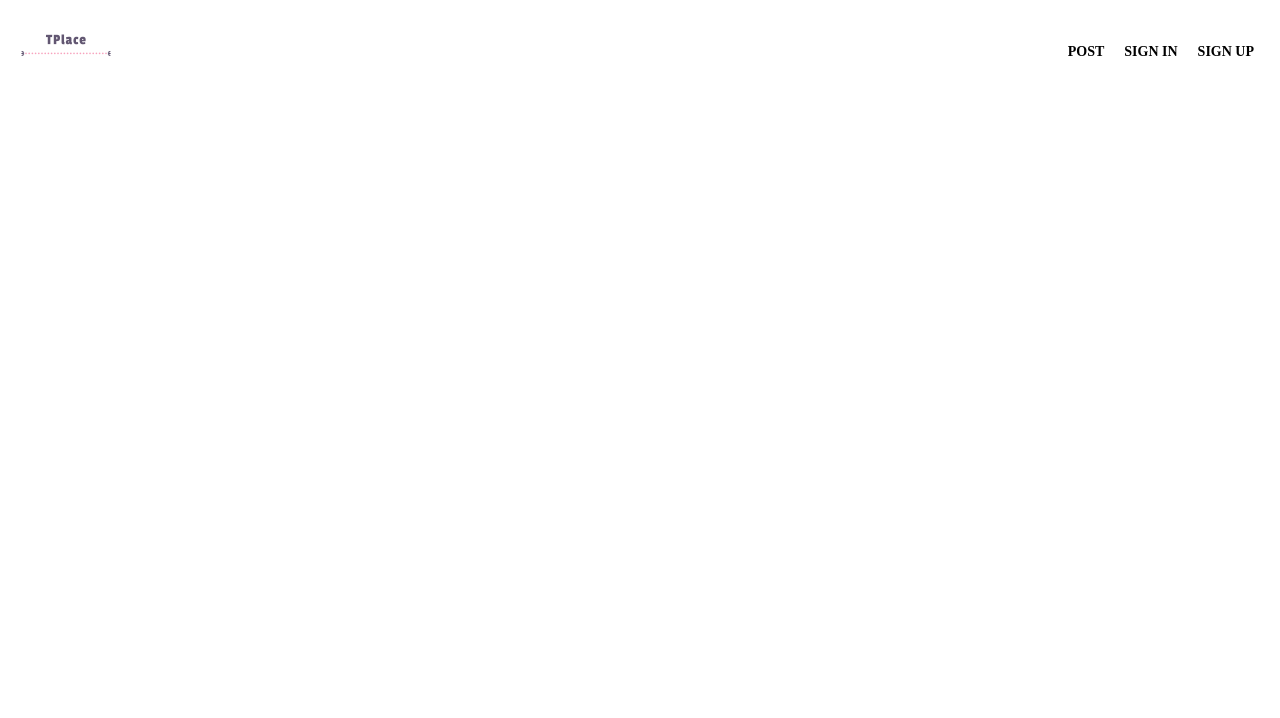
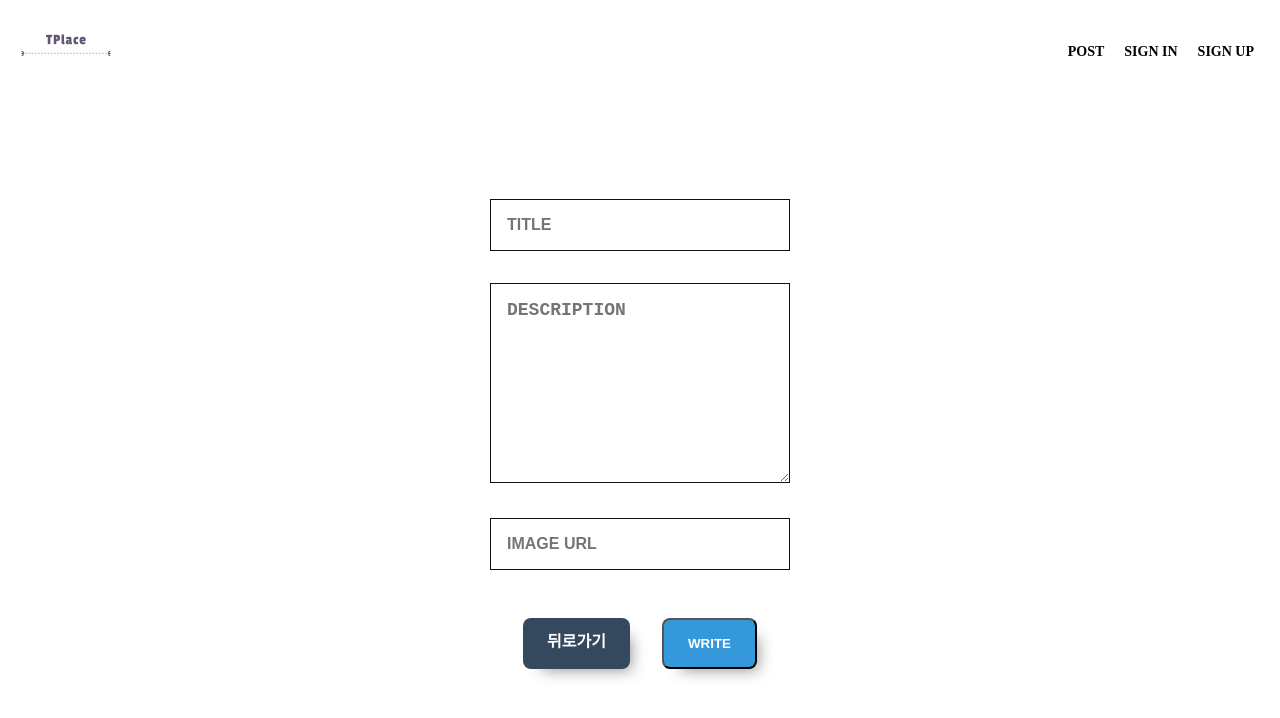
Before and after one commit to ssearobber/TPlace_client, a React (Create React App) app: page /post/create in a window 1280 px wide. Shown: the top 718 px of the page. Built offline with nearby package versions, Linux system fonts and the light colour scheme.

Commit message:
createPost 추가

```diff
--- a/src/App.js
+++ b/src/App.js
@@ -10,6 +10,7 @@ import { IS_LOGGED_IN } from './SharedQueries.local';
 import Header from './components/organisms/Header';
 import GetPosts from './page/post/GetPosts';
 import GetPostById from './page/post/GetPostById';
+import PostForm from './page/post/PostForm';
 import SignIn from './page/auth/SignIn';
 import SignUp from './page/auth/SignUp';
 
@@ -18,8 +19,8 @@ const App = () => {
     data: {
       auth: { isLoggedIn },
     },
-    loading,
-    error,
+    // loading,
+    // error,
   } = useQuery(IS_LOGGED_IN);
 
   console.log(isLoggedIn);
@@ -33,8 +34,12 @@ const App = () => {
           <Switch>
             <Route path={'/signUp'} component={SignUp} />
             <Route path={'/signIn'} component={SignIn} />
-            <Route path={'/posts'} exact component={GetPosts} />
+            <Route path={'/posts'} exact>
+              <GetPosts isLoggedIn={isLoggedIn} />
+            </Route>
+            <Route path={'/post/create'} exact component={PostForm} />
             <Route path={'/post/:postId'} exact component={GetPostById} />
+            <Route path={'/post/:postId/update'} exact component={PostForm} />
             <Redirect from={'*'} to={'/'} />
           </Switch>
         </Router>
--- a/src/apollo/Client.js
+++ b/src/apollo/Client.js
@@ -7,11 +7,6 @@ export default new ApolloClient({
   fetchOptions: {
     credentials: 'include',
   },
-  onError: ({ networkError }) => {
-    if (networkError) {
-      console.log(`네트워크 에러입니다 : ${networkError}`);
-    }
-  },
   request: async (operation) => {
     const token = await localStorage.getItem('token');
     operation.setContext({
@@ -20,6 +15,14 @@ export default new ApolloClient({
       },
     });
   },
+  onError: ({ networkError, graphQLErrors }) => {
+    if (networkError) {
+      console.log(`네트워크 에러입니다 : ${networkError}`);
+    }
+    if (graphQLErrors) {
+      console.log(`graphQL 에러입니다 : ${graphQLErrors.map((error) => console.log(error))}`);
+    }
+  },
 
   clientState: {
     defaults,
--- a/src/page/Post/GetPostById/GetPostByIdPresenter.jsx
+++ b/src/page/Post/GetPostById/GetPostByIdPresenter.jsx
@@ -48,11 +48,11 @@ const Title = styled.div`
   font-size: 22px;
 `;
 
-const Author = styled.div`
-  font-weight: 600;
-  font-size: 12px;
-  margin: 2px 0;
-`;
+// const Author = styled.div`
+//   font-weight: 600;
+//   font-size: 12px;
+//   margin: 2px 0;
+// `;
 const Description = styled.div`
   font-weight: 600;
   font-size: 16px;
--- a/src/page/Post/GetPostById/index.js
+++ b/src/page/Post/GetPostById/index.js
@@ -1,3 +1,3 @@
-import GetPostByIdContainer from './GetPostByIdContainer';
+import GetPostById from './GetPostByIdContainer';
 
-export default GetPostByIdContainer;
+export default GetPostById;
--- a/src/page/Post/GetPosts/GetPostsContainer.jsx
+++ b/src/page/Post/GetPosts/GetPostsContainer.jsx
@@ -4,7 +4,7 @@ import { withRouter } from 'react-router-dom';
 import { GET_POSTS } from './GetPostsQuery';
 import GetPostsPresenter from './GetPostsPresenter';
 
-const GetPostsContainer = ({ history }) => {
+const GetPostsContainer = ({ history, isLoggedIn }) => {
   const { success: loading, error, data } = useQuery(GET_POSTS);
   let posts;
   if (loading) return <>loading...</>;
@@ -14,7 +14,7 @@ const GetPostsContainer = ({ history }) => {
     posts = data.getPosts.data;
   }
 
-  return <GetPostsPresenter posts={posts} history={history} />;
+  return <GetPostsPresenter posts={posts} history={history} isLoggedIn={isLoggedIn} />;
 };
 
 export default withRouter(GetPostsContainer);
--- a/src/page/Post/GetPosts/GetPostsPresenter.jsx
+++ b/src/page/Post/GetPosts/GetPostsPresenter.jsx
@@ -14,6 +14,27 @@ const Container = styled.div`
   padding: 0 16px;
 `;
 
+const ButtonBox = styled.div`
+  margin: 32px 0;
+  display: flex;
+  justify-content: flex-end;
+`;
+
+const WriteButton = styled.div`
+  cursor: pointer;
+  border-radius: 8px;
+  box-sizing: border-box;
+  padding: 16px 24px;
+  font-weight: 900;
+  box-shadow: 10px 10px 15px -9px rgba(0, 0, 0, 0.43);
+  background-color: #34495e;
+  color: #ffffff;
+  transition: all 0.2s ease;
+  &:hover {
+    background-color: #182223;
+  }
+`;
+
 const GridContainer = styled.div`
   display: grid;
   grid-template-columns: repeat(1, 1fr);
@@ -26,9 +47,20 @@ const GridContainer = styled.div`
   }
 `;
 
-const GetPostsPresenter = ({ posts, history }) => {
+const GetPostsPresenter = ({ posts, history, isLoggedIn }) => {
   return (
     <Container>
+      {isLoggedIn && (
+        <ButtonBox>
+          <WriteButton
+            onClick={() => {
+              history.push('/post/create');
+            }}
+          >
+            포스트작성
+          </WriteButton>
+        </ButtonBox>
+      )}
       <GridContainer>
         {posts && posts.map((post) => <PostItem key={post.id} history={history} {...post} />)}
       </GridContainer>
--- /dev/null
+++ b/src/page/Post/PostForm/PostFormContainer.jsx
@@ -0,0 +1,120 @@
+import React, { useState } from 'react';
+import CreatePostPresenter from './PostFormPresenter';
+import { useMutation } from '@apollo/react-hooks';
+import { CRETE_POST, UPDATE_POST_BY_ID } from './PostFormQuery';
+import { GET_POSTS } from '../GetPosts/GetPostsQuery';
+import { GET_POST_BY_ID } from '../GetPostById/GetPostByIdQuery';
+import { withRouter } from 'react-router-dom';
+import { toast } from 'react-toastify';
+
+const PostFormContainer = ({ history, match }) => {
+  const initialState = {
+    title: '',
+    description: '',
+    imgUrl: '',
+  };
+  const [formData, setFormData] = useState(initialState);
+  //   const { loading, error } = useQuery(GET_POST_BY_ID, {
+  //     skip: match.params.postId ? false : true,
+  //     variables: {
+  //       postId: match.params.postId,
+  //     },
+  //     onCompleted({ getPostById }) {
+  //       const { success, error, data } = getPostById;
+  //       if (error) {
+  //         toast.error(error.message);
+  //       } else if (success) {
+  //         setFormData({
+  //           ...formData,
+  //           title: data.title,
+  //           description: data.description,
+  //           imgUrl: data.imgUrl,
+  //         });
+  //       }
+  //     },
+  //   });
+
+  const [createPostFn] = useMutation(CRETE_POST, {
+    variables: {
+      title: formData.title,
+      description: formData.description,
+      imgUrl: formData.imgUrl
+        ? formData.imgUrl
+        : 'https://b-rise.jp/wp-content/themes/b-rise/images/sample_img.gif',
+    },
+    onCompleted({ createPost: { success, error, data } }) {
+      if (error) {
+        toast.error(error);
+      } else if (success) {
+        toast.info('포스트가 작성되었습니다. ');
+        history.push('/posts');
+      }
+    },
+    refetchQueries: [{ query: GET_POSTS }],
+  });
+
+  const [updatePostByIdFn] = useMutation(UPDATE_POST_BY_ID, {
+    variables: {
+      title: formData.title,
+      description: formData.description,
+      imgUrl: formData.imgUrl,
+      postId: match.params.postId,
+    },
+    onCompleted({ updatePostById: { success, error, data } }) {
+      if (error) {
+        toast.error(error);
+      } else if (success) {
+        toast.info('포스트가 수정되었습니다. ');
+        history.push(`/post/${match.params.postId}`);
+      }
+    },
+    refetchQueries: [{ query: GET_POST_BY_ID, variables: { postId: match.params.postId } }],
+  });
+
+  const handleChange = (event) => {
+    const {
+      target: { name, value },
+    } = event;
+    setFormData({
+      ...formData,
+      [name]: value,
+    });
+  };
+
+  const handleSubmit = (event) => {
+    event.preventDefault();
+    if (match.params.postId) {
+      updatePostByIdFn();
+    } else {
+      if (formData.title.length === 0 || formData.description.length === 0) {
+        toast.error('title , description, imgUrl 을 확인해주세요. ');
+        return;
+      } else {
+        createPostFn();
+        return;
+      }
+    }
+  };
+
+  const handleGoBack = (event) => {
+    event.preventDefault();
+    history.push('/post');
+  };
+
+  //   if (error) return <></>;
+  //   if (loading) return <></>;
+
+  return (
+    <div>
+      <CreatePostPresenter
+        handleChange={handleChange}
+        handleSubmit={handleSubmit}
+        handleGoBack={handleGoBack}
+        formData={formData}
+        isUpdate={match.params.postId}
+      />
+    </div>
+  );
+};
+
+export default withRouter(PostFormContainer);
--- /dev/null
+++ b/src/page/Post/PostForm/PostFormPresenter.jsx
@@ -0,0 +1,119 @@
+import React from 'react';
+import styled from 'styled-components';
+import mediaQuery from '../../../styles/mediaQuery';
+
+const Container = styled.div`
+  width: 100%;
+  margin: 80px 0;
+  ${mediaQuery(2)} {
+    width: 1000px;
+    margin: 80px auto;
+  }
+`;
+
+const Form = styled.form`
+  width: 300px;
+  margin: 0 auto;
+  * {
+    outline: none;
+    box-sizing: border-box;
+  }
+`;
+
+const Input = styled.input`
+  width: 300px;
+  border: 1px solid #111111;
+  padding: 16px;
+  margin: 16px 0;
+  font-size: 16px;
+  font-weight: 900;
+`;
+
+const TextArea = styled.textarea`
+  width: 300px;
+  height: 200px;
+  border: 1px solid #111111;
+  padding: 16px;
+  margin: 16px 0;
+  font-size: 18px;
+  font-weight: 900;
+`;
+
+const ButtonBox = styled.div`
+  margin: 32px 0;
+  width: 100%;
+  display: flex;
+  justify-content: center;
+`;
+
+const DefaultButton = styled.div`
+  cursor: pointer;
+  border-radius: 8px;
+  box-sizing: border-box;
+  padding: 16px 24px;
+  font-weight: 900;
+  box-shadow: 10px 10px 15px -9px rgba(0, 0, 0, 0.43);
+  background-color: #34495e;
+  color: #ffffff;
+  transition: all 0.2s ease;
+  margin: 0 16px;
+  &:hover {
+    background-color: #182223;
+  }
+`;
+
+const WriteButton = styled.button`
+  cursor: pointer;
+  border-radius: 8px;
+  box-sizing: border-box;
+  padding: 16px 24px;
+  font-weight: 900;
+  box-shadow: 10px 10px 15px -9px rgba(0, 0, 0, 0.43);
+  color: #ffffff;
+  margin: 0 16px;
+  background-color: #3498db;
+  &:hover {
+    background-color: #2980b9;
+  }
+`;
+
+const PostFormPresenter = ({
+  handleChange,
+  handleSubmit,
+  handleGoBack,
+  formData: { title, description, imgUrl },
+  isUpdate,
+}) => {
+  return (
+    <Container>
+      <Form onSubmit={handleSubmit}>
+        <Input
+          type="text"
+          value={title}
+          name={'title'}
+          onChange={handleChange}
+          placeholder={'TITLE'}
+        />
+        <TextArea
+          value={description}
+          name={'description'}
+          onChange={handleChange}
+          placeholder={'DESCRIPTION'}
+        />
+        <Input
+          type="text"
+          value={imgUrl}
+          name={'imgUrl'}
+          onChange={handleChange}
+          placeholder={'IMAGE URL'}
+        />
+        <ButtonBox>
+          <DefaultButton onClick={handleGoBack}>뒤로가기</DefaultButton>
+          <WriteButton type="submit">{isUpdate ? 'UPDATE' : 'WRITE'}</WriteButton>
+        </ButtonBox>
+      </Form>
+    </Container>
+  );
+};
+
+export default PostFormPresenter;
--- /dev/null
+++ b/src/page/Post/PostForm/PostFormQuery.js
@@ -0,0 +1,38 @@
+import { gql } from 'apollo-boost';
+
+export const CRETE_POST = gql`
+  mutation($title: String!, $description: String!, $imgUrl: String) {
+    createPost(input: { title: $title, description: $description, imgUrl: $imgUrl }) {
+      success
+      error
+      data {
+        id
+        title
+        description
+        imgUrl
+        createdAt
+        updatedAt
+      }
+    }
+  }
+`;
+
+export const UPDATE_POST_BY_ID = gql`
+  mutation($title: String, $description: String, $imgUrl: String, $postId: ID!) {
+    updatePostById(
+      input: { title: $title, description: $description, imgUrl: $imgUrl }
+      postId: $postId
+    ) {
+      success
+      error
+      data {
+        id
+        title
+        description
+        imgUrl
+        createdAt
+        updatedAt
+      }
+    }
+  }
+`;
--- /dev/null
+++ b/src/page/Post/PostForm/index.js
@@ -0,0 +1,3 @@
+import PostForm from './PostFormContainer';
+
+export default PostForm;
--- a/src/page/auth/SignIn/SignInContainer.jsx
+++ b/src/page/auth/SignIn/SignInContainer.jsx
@@ -23,7 +23,6 @@ const SignInContainer = ({ history }) => {
       else {
         toast.success('로그인 성공');
         const token = signIn.data;
-        console.log(token);
         signInLocalFn({
           variables: {
             token: token,
```
